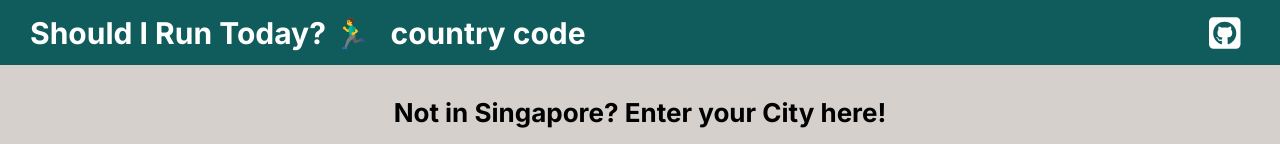
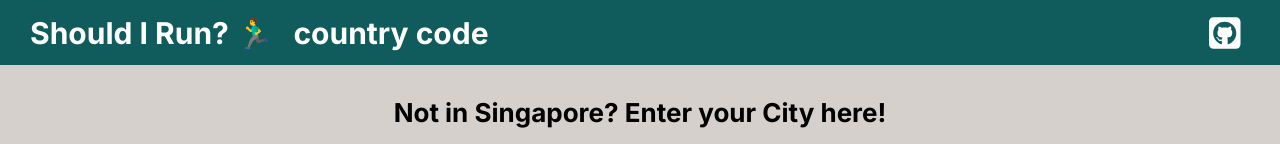
Before and after one commit to alexusljf/Weather-App, a React (Create React App) app: page / in a window 1280 px wide. Shown: the top 144 px of the page. Built offline with nearby package versions, Linux system fonts and the light colour scheme; no server answers.

Commit message:
Update Header.jsx
changed the name of the site on the header

```diff
--- a/src/components/header/Header.jsx
+++ b/src/components/header/Header.jsx
@@ -11,7 +11,7 @@ function Header({ city }) {
         <>
         <div className = "topBar">
             <div className='leftSection'>
-                <h1 className = "should">Should I Run Today? 🏃‍♂️</h1>
+                <h1 className = "should">Should I Run? 🏃‍♂️</h1>
                 <h1 className = "headerCountry"> country code </h1>
             </div>
             <div className="rightSection">
```
